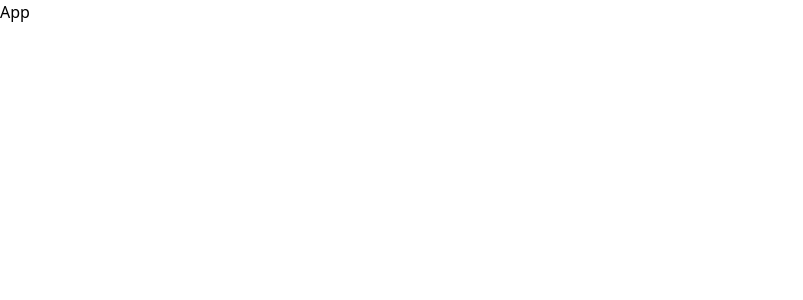
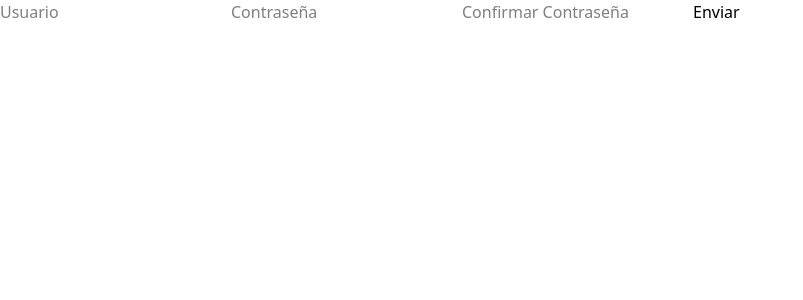
Before and after one commit to JimenaGv/web-d-react-avanzado, a React (Vite) app: page / in a window 1280 px wide. Shown: the top 300 px of the page, without its empty margins (0-803 px from the left). Built offline with nearby package versions, Linux system fonts and the light colour scheme.

Commit message:
Componente BasicForm

```diff
--- a/src/App.jsx
+++ b/src/App.jsx
@@ -1,5 +1,9 @@
+import { BasicForm } from './components/BasicForm'
+
 export const App = () => {
   return (
-    <div>App</div>
+    <div>
+      <BasicForm />
+    </div>
   )
 }
--- /dev/null
+++ b/src/components/BasicForm.jsx
@@ -0,0 +1,18 @@
+import { useForm } from 'react-hook-form'
+
+export const BasicForm = () => {
+  const { register, handleSubmit } = useForm()
+
+  const onSubmit = (data) => {
+    console.log(data)
+  }
+
+  return (
+    <form onSubmit={handleSubmit(onSubmit)}>
+      <input type='text' {...register('username')} placeholder='Usuario' />
+      <input type='password' {...register('password')} placeholder='Contraseña' />
+      <input type='password' {...register('confirmPassword')} placeholder='Confirmar Contraseña' />
+      <button type='submit'>Enviar</button>
+    </form>
+  )
+}
```
